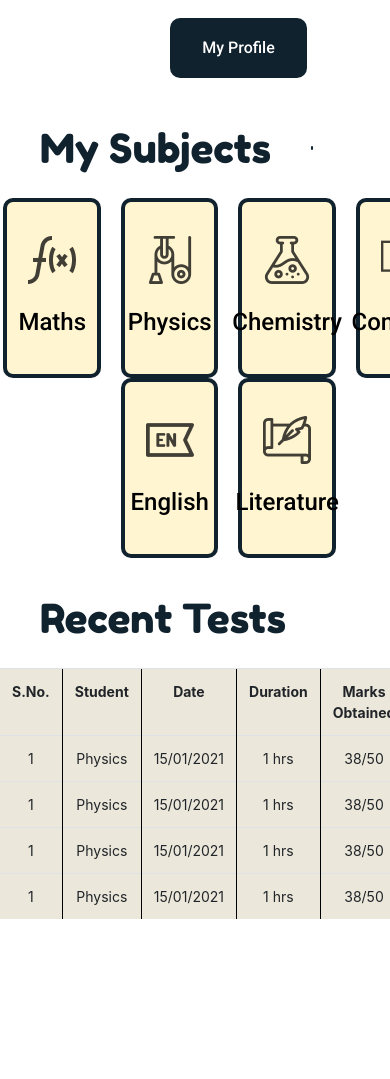
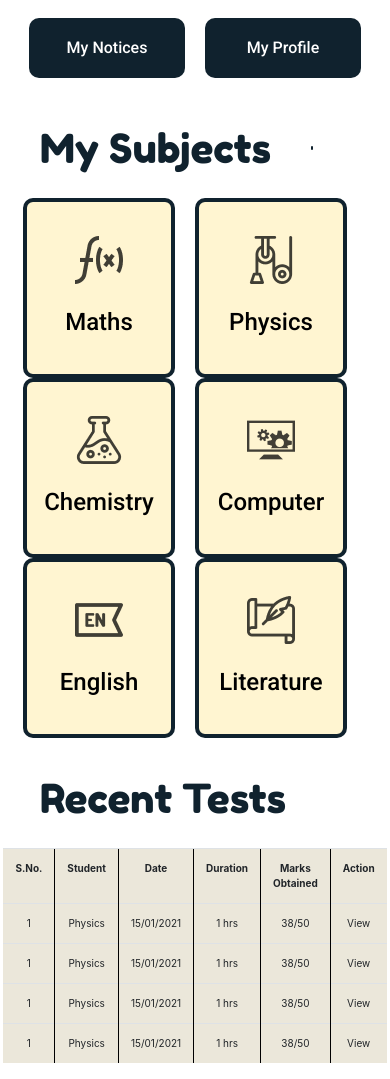
Before and after one commit to A2S-InnovateTech/mindx.github.io, a React (Create React App) app: page /#/dashboard in a window 390 px wide. Shown: the part 398-1477 px from the top of the page. Before the commit the page ends 1333 px from the top, so only its background shows below. Built offline with nearby package versions, Linux system fonts and the light colour scheme.

Commit message:
Added report and test pages

```diff
--- a/src/App.js
+++ b/src/App.js
@@ -18,6 +18,7 @@ import MobileHeader from './components/MobileHeader';
 import Results from './components/Results';
 import Results2 from './components/Results2';
 
+import Report from './components/Report';
 
 function App() {
   var [showSidebar, setShowSidebar] = useState(true);
@@ -41,11 +42,15 @@ function App() {
                 <Dashboard />
               </Route>
               <Route path="/results" exact>
-            <Results/>
-          </Route>
-          <Route path="/results2" exact>
-            <Results2/>
-          </Route>
+                <Results/>
+              </Route>
+              <Route path="/results2" exact>
+                <Results2/>
+              </Route>
+              <Route path="/report" exact>
+                <Sidebar showSidebar={showSidebar} setShowSidebar={setShowSidebar}/>
+                <Report />
+              </Route>
           </div>
         </Switch>
       </div>
--- a/src/components/Dashboard/Dashboard.css
+++ b/src/components/Dashboard/Dashboard.css
@@ -36,7 +36,7 @@
     font-family: 'Roboto';
     font-weight: 500;
     font-size: clamp(16px, 2vw,22px);
-    width: 35vw;
+    width: 40vw;
     max-width: 240px;
     height: 60px;
     display: flex;
@@ -49,7 +49,7 @@
 .Dashboard__subject{
     background-color: #FFF5D1;
     max-width: 152px;
-    width: 25vw;
+    width: 40vw;
     height: 180px;
     display: flex;
     align-items: center;
@@ -95,7 +95,7 @@ tr + tr > th { border-top: 1px solid indigo; }
 .table{
     width: 40vw;
     background-color: #EBE7DA;
-    font-size: clamp(14px, 1.1vw, 30px);
+    font-size: clamp(10px, 1.1vw, 30px);
 }
 
 th{
--- a/src/components/Sidebar/index.js
+++ b/src/components/Sidebar/index.js
@@ -34,7 +34,7 @@ function Sidebar({showSidebar, setShowSidebar}) {
             <p className="Sidebar__class">Class 12th A</p>
 
             <div className="Sidebar__buttons">
-                <div className="Sidebar__button active">Dashboard</div>
+                <Link to="/dashboard" style={{textDecoration:"none", color:"white"}}><div className="Sidebar__button active">Dashboard</div></Link>
                 <div className="Sidebar__button">Timetable</div>
                 <div className="Sidebar__button">Tests</div>
                 <div className="Sidebar__button">Attendance</div>
```
